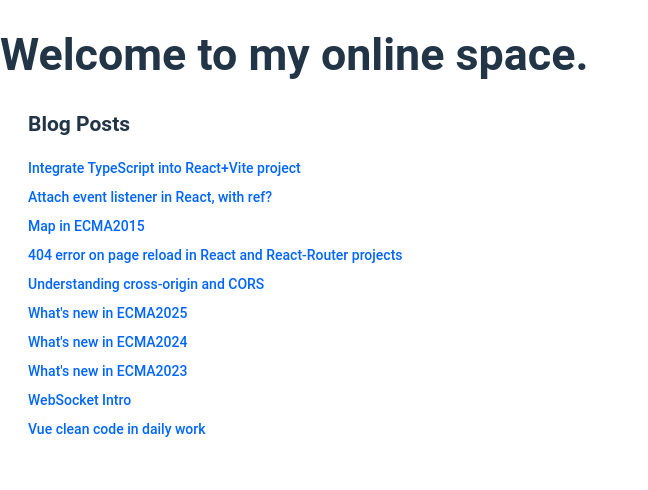
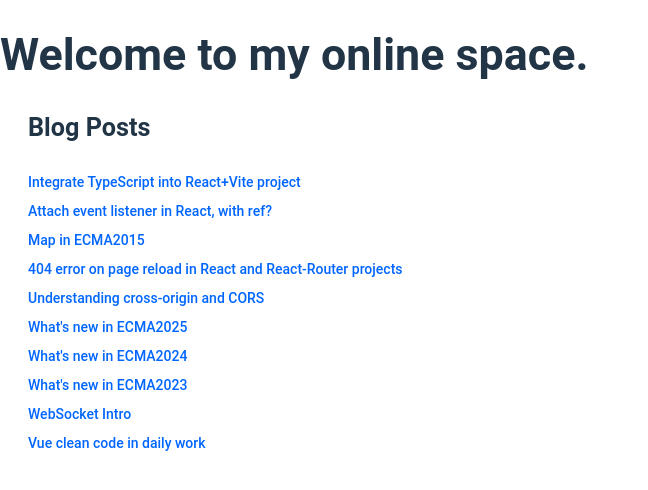
Before and after one commit to fengtomy/fengtomy.github.io, a React (Vite) app: page / in a window 1280 px wide. Shown: the top 490 px of the page, without its empty margins (0-648 px from the left). Built offline with nearby package versions, Linux system fonts and the light colour scheme.

Commit message:
feat: enlarge post text

```diff
--- a/src/blog-posts/components/PostTemplate/PostTemplate.module.css
+++ b/src/blog-posts/components/PostTemplate/PostTemplate.module.css
@@ -26,5 +26,5 @@
 
 .textGapPlaceholder {
   display: block;
-  margin: 0.5em 0;
+  margin: 0.6em 0;
 }
--- a/src/blog-posts/index.module.css
+++ b/src/blog-posts/index.module.css
@@ -15,4 +15,10 @@
   margin: 0 auto;
   overflow-y: auto;
   scroll-padding-top: 11em;
+
+  p {
+    font-size: 1.2em;
+    margin-block-start: 1.2em;
+    margin-block-end: 1.2em;
+  }
 }
--- a/src/index.css
+++ b/src/index.css
@@ -42,6 +42,16 @@ h1 {
   line-height: 1.1;
 }
 
+h2 {
+  font-size: 1.8em;
+  margin-block-start: 1em;
+  margin-block-end: 1em;
+}
+
+h3 {
+  font-size: 1.404em;
+}
+
 button {
   border-radius: 8px;
   border: 1px solid transparent;
```
